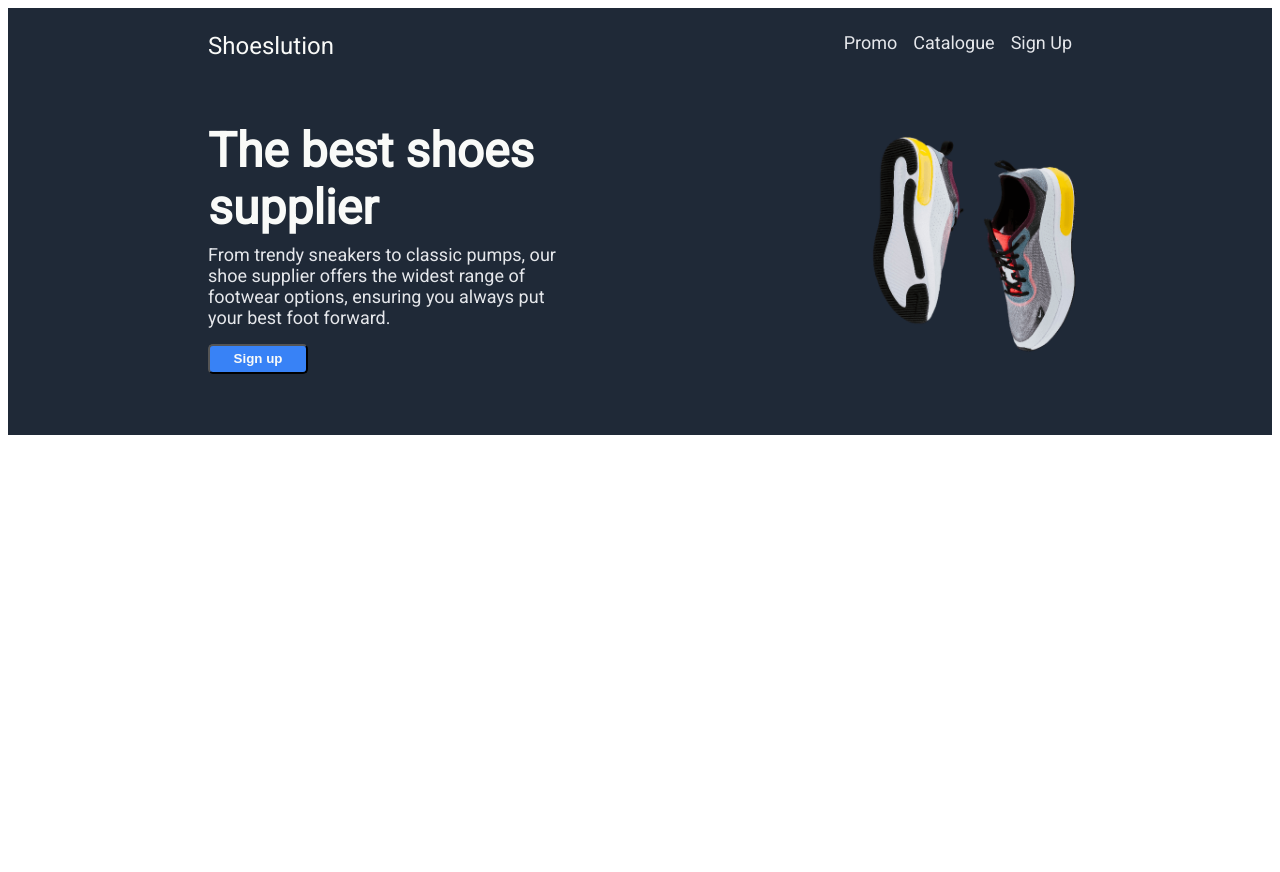
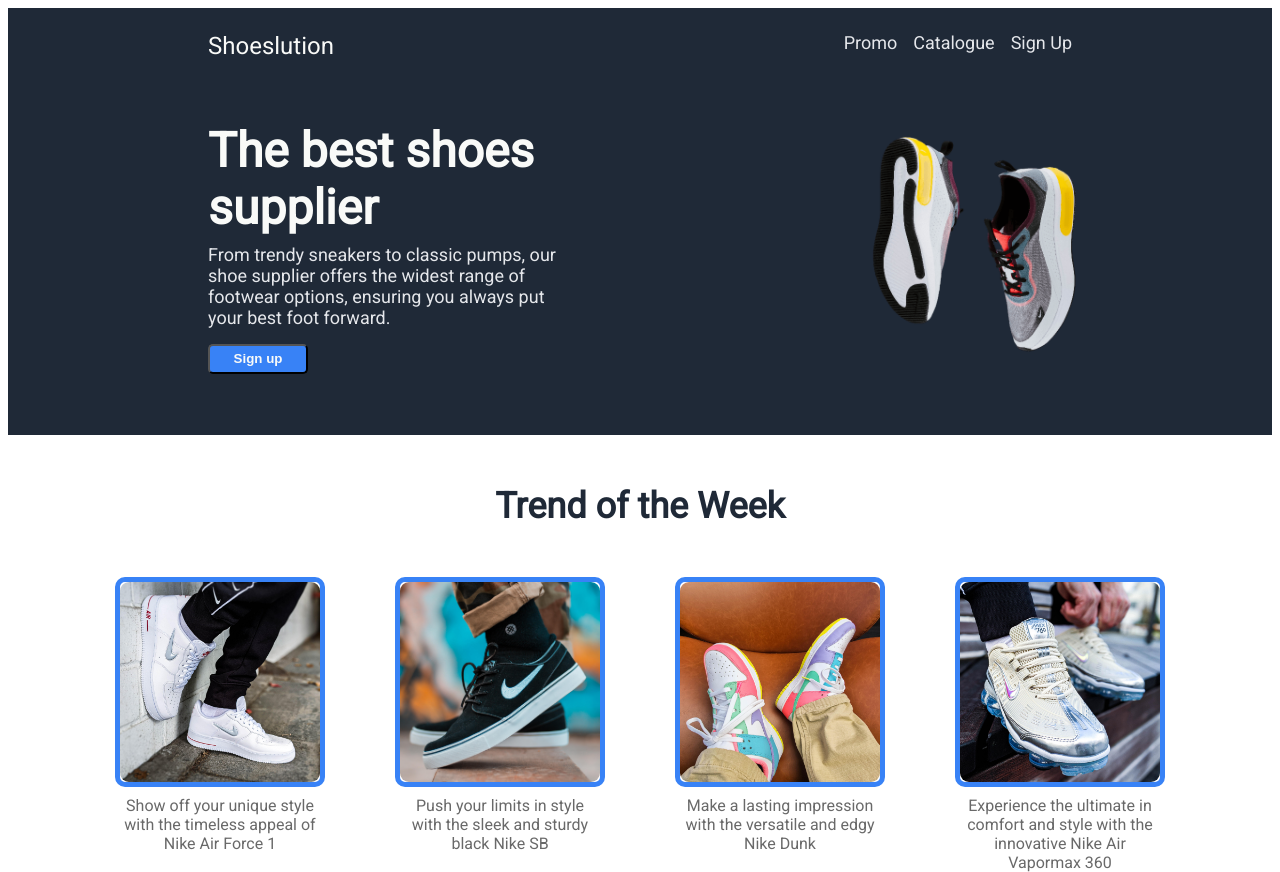
Before and after one commit to reyndomly/landingpage, a plain HTML site: page index.html in a window 1280 px wide. Before the commit the page ends 800 px from the top, so only its background shows below. Drawn offline with Linux system fonts and the light colour scheme.

Commit message:
add content trend of the week  with images and their description

```diff
--- a/css/style.css
+++ b/css/style.css
@@ -84,3 +84,42 @@ button {
 .image > img {
     width: 300px;
 }
+
+.content {
+    display: flex;
+    flex-direction: column;
+    justify-content: center;
+    align-items: center;
+}
+
+.header-content {
+    font-size: 36px;
+    color: #1f2937;
+    font-weight: 800;
+    margin: 50px;
+}
+
+.content-container {
+    display: flex;
+    gap: 70px;
+}
+
+.item {
+    max-width: 200px;
+    max-height: 200px;
+    border:solid 5px #3882f6;
+    border-radius: 10px
+}
+
+.item > img {
+    max-width: 200px;
+    max-height: 200px;
+    border-radius: 9px
+}
+
+.item > .text {
+    margin-top: 10px;
+    text-align: center;
+    font-size: 16px;
+    color: #696969
+}
--- a/index.html
+++ b/index.html
@@ -30,7 +30,30 @@
         </div>
     </div>
 
-    <div class="content"></div>
+    <div class="content">
+        <div class="header-content">
+            Trend of the Week
+        </div>
+        <div class="content-container">
+            <div class="item">
+                <img src="img/item1.jpg" alt="af1">
+                <div class="text">Show off your unique style with the timeless appeal of Nike Air Force 1</div>
+            </div>
+            <div class="item">
+                <img src="img/item2.jpg" alt="nikesb">
+                <div class="text">Push your limits in style with the sleek and sturdy black Nike SB</div>
+            </div>
+            <div class="item">
+                <img src="img/item3.jpg" alt="nikedunk">
+                <div class="text">Make a lasting impression with the versatile and edgy Nike Dunk</div>
+            </div>
+            <div class="item">
+                <img src="img/item4.jpg" alt="nikevapormax">
+                <div class="text">Experience the ultimate in comfort and style with the innovative Nike Air Vapormax 360</div>
+            </div>
+
+        </div>
+    </div>
 
     <div class="quote"></div>
 
```
Also changed, not shown: img/item1.jpg (added), img/item2.jpg (added), img/item3.jpg (added), img/item4.jpg (added).
